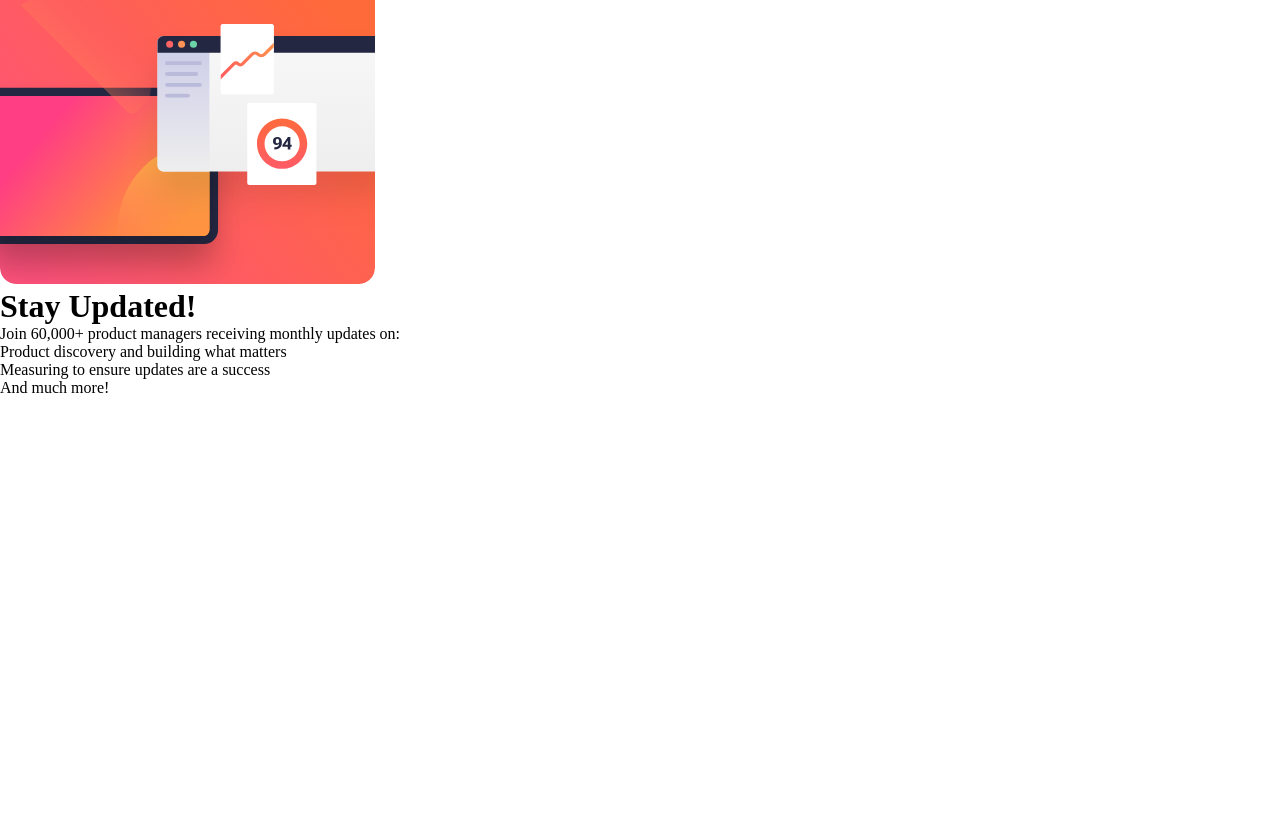
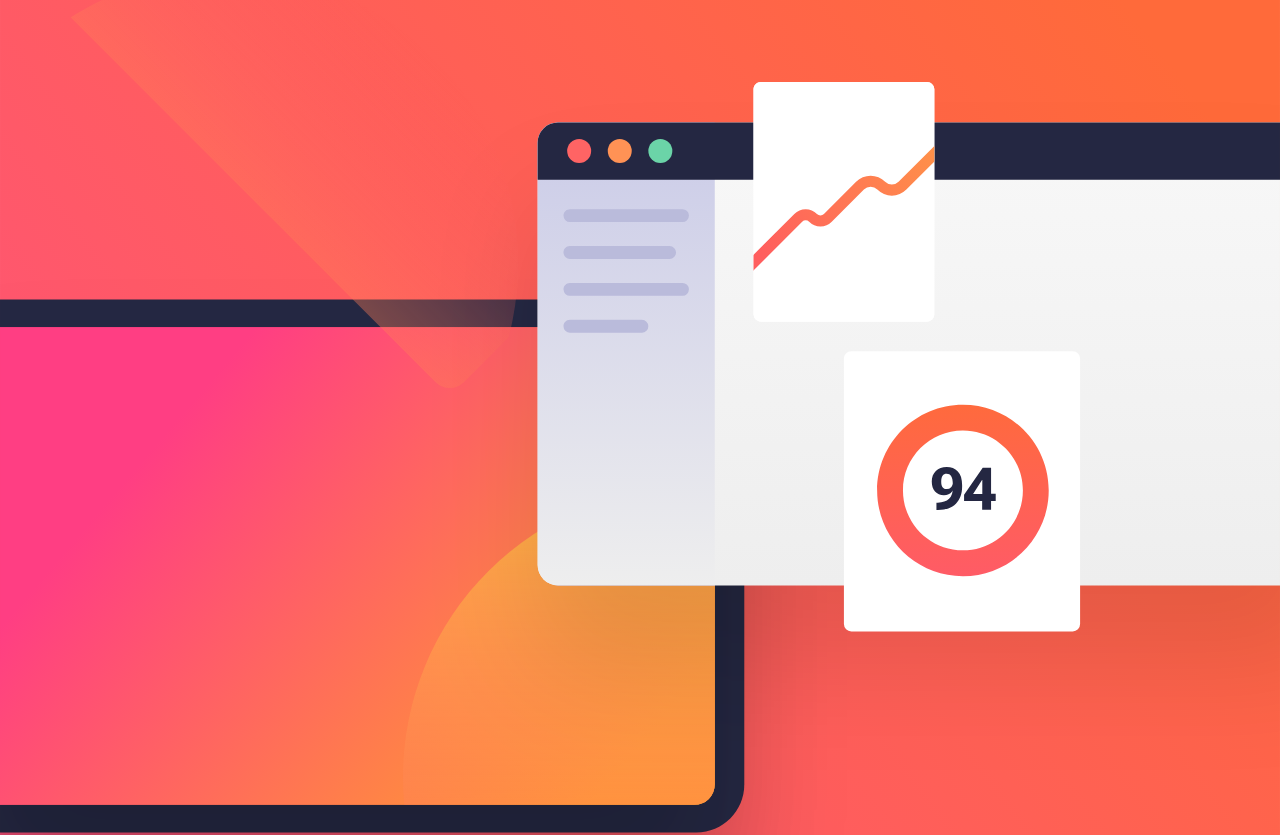
Before and after one commit to TheTreeveloper/Newsletter-signup, a React (Vite) app: page / in a window 1280 px wide. Shown: the top 835 px of the page. Before the commit the page ends 800 px from the top, so only its background shows below. Built offline with nearby package versions, Linux system fonts and the light colour scheme.

Commit message:
updated styling

```diff
--- a/src/index.css
+++ b/src/index.css
@@ -12,4 +12,31 @@
     margin: 0;
     padding: 0;
     box-sizing: border-box;
+    font-family: "Roboto", sans-serif;
 }
+
+body {
+    display: flex;
+    flex-direction: column;
+    min-height: 100vh;
+}
+
+.container {
+    padding: 1rem;
+    display: flex;
+    gap: 1rem;
+}
+
+h1 {
+    color: var(--Charcoal-Grey);
+
+}
+
+p {
+    color: var(--Dark-Slate-Grey);
+    font-size: 1rem;
+}
+
+img {
+    width: 100%;
+}
```
